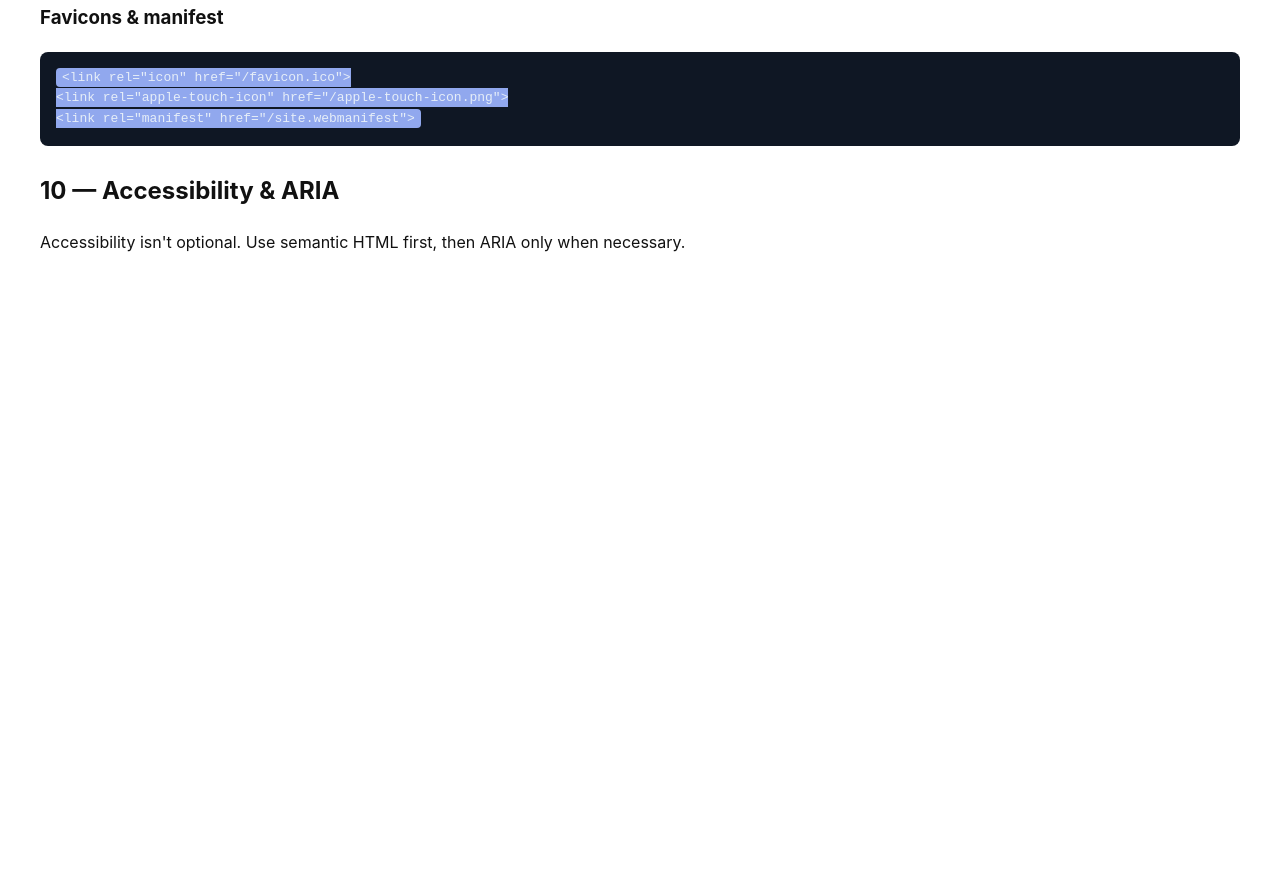
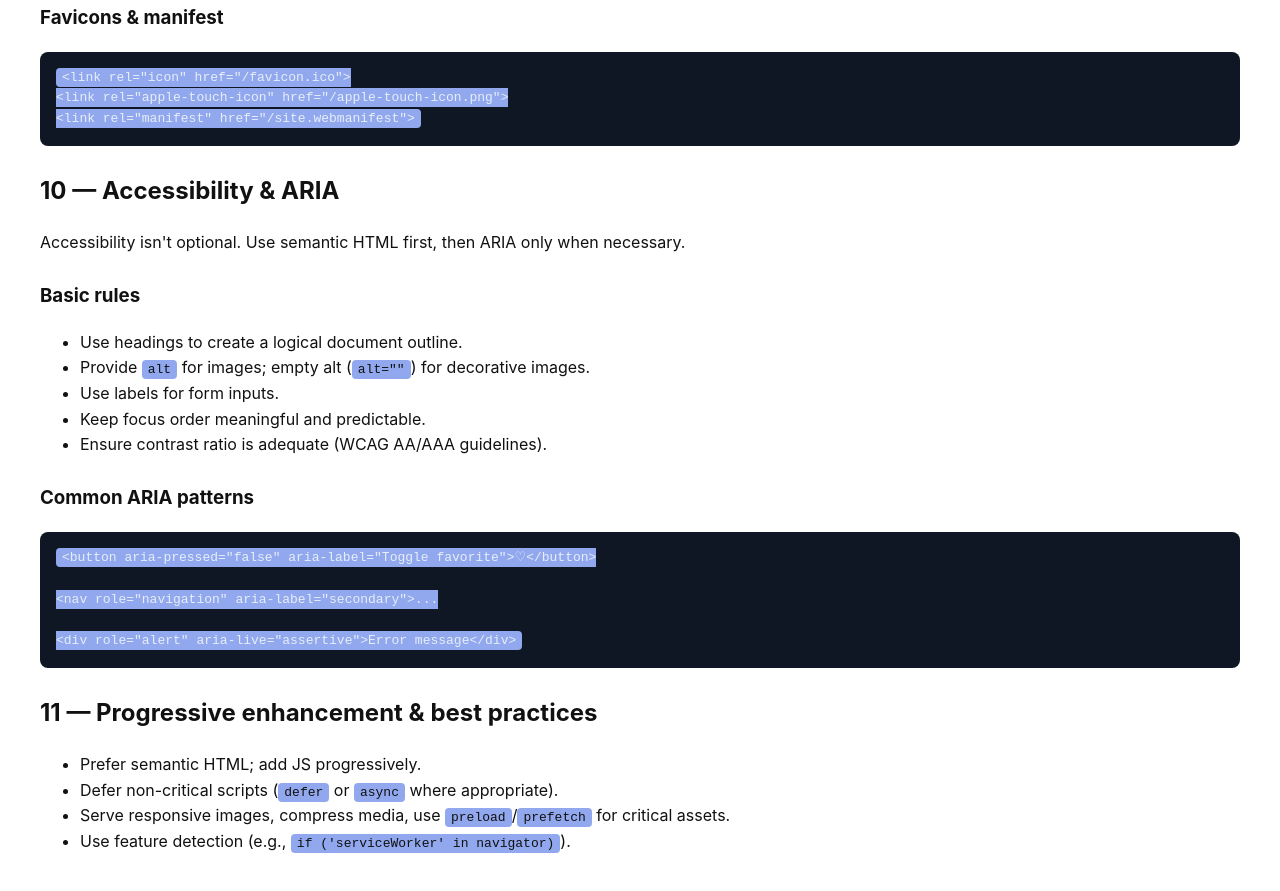
Before and after one commit to ArsenioDraco/HTML-Guide, a plain HTML site: page index.html in a window 1280 px wide. Shown: the part 5761-6652 px from the top of the page. Before the commit the page ends 6068 px from the top, so only its background shows below. Drawn offline with Linux system fonts and the light colour scheme.

Commit message:
Update index.html

```diff
--- a/index.html
+++ b/index.html
@@ -237,7 +237,30 @@ ctx.fillRect(10,10,200,100);
 
   <h2>10 — Accessibility & ARIA</h2>
   <p>Accessibility isn't optional. Use semantic HTML first, then ARIA only when necessary.</p>
+<h3>Basic rules</h3>
+  <ul>
+    <li>Use headings to create a logical document outline.</li>
+    <li>Provide <code>alt</code> for images; empty alt (<code>alt=""</code>) for decorative images.</li>
+    <li>Use labels for form inputs.</li>
+    <li>Keep focus order meaningful and predictable.</li>
+    <li>Ensure contrast ratio is adequate (WCAG AA/AAA guidelines).</li>
+  </ul>
 
+  <h3>Common ARIA patterns</h3>
+  <pre><code>&lt;button aria-pressed="false" aria-label="Toggle favorite"&gt;♡&lt;/button&gt;
+
+&lt;nav role="navigation" aria-label="secondary"&gt;...
+
+&lt;div role="alert" aria-live="assertive"&gt;Error message&lt;/div&gt;
+</code></pre>
+
+  <h2>11 — Progressive enhancement & best practices</h2>
+  <ul>
+    <li>Prefer semantic HTML; add JS progressively.</li>
+    <li>Defer non-critical scripts (<code>defer</code> or <code>async</code> where appropriate).</li>
+    <li>Serve responsive images, compress media, use <code>preload</code>/<code>prefetch</code> for critical assets.</li>
+    <li>Use feature detection (e.g., <code>if ('serviceWorker' in navigator)</code>).</li>
+  </ul>
 
 
 
```
